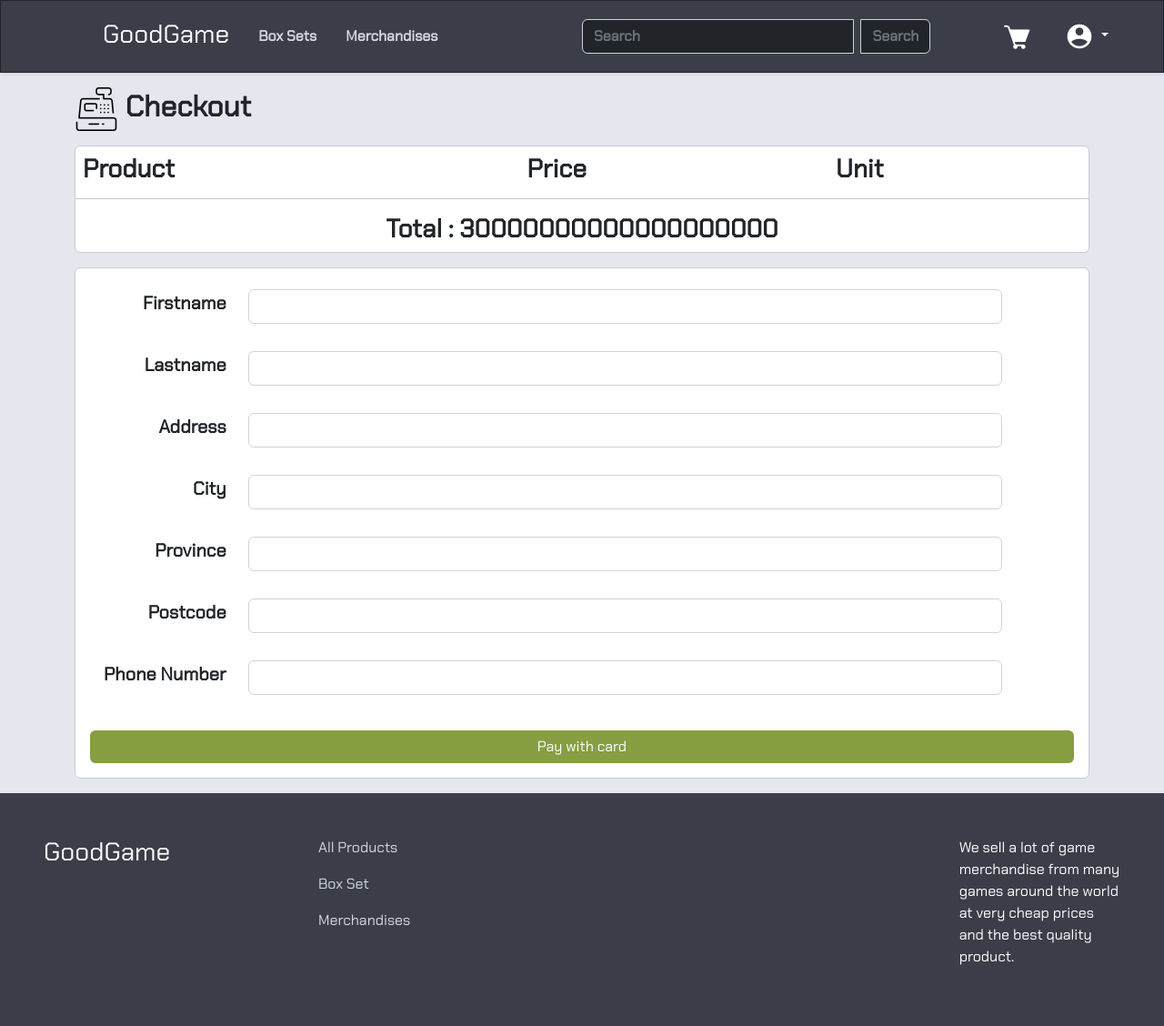
After one commit to SSProgamer/Good-Game-Merchandise, a PHP site: page /checkout.php in a window 1280 px wide. The commit adds this page. Shown: the whole page at 91% size. Run offline with PHP 8.4, Linux system fonts and the light colour scheme; the visitor is signed in with stand-in values (Sample User, id 1); data comes from the database, SQL or seed files in the repository; lists and menus that the app fills with data are empty.

Commit message:
Update Many Thing
- Create a Checkout Page
- Cursor Change on Hover

```diff
--- /dev/null
+++ b/checkout.php
@@ -0,0 +1,150 @@
+<?php
+// session_start();
+include "navbar.php";
+
+if (!isset($_SESSION['email'])) {
+    header("location: login.php");
+}
+// array_push($_SESSION['cart'], array("User" => "Customer"));
+// print_r($_SESSION['cart']);
+?>
+
+<html lang="en">
+
+<head>
+    <meta charset="UTF-8">
+    <meta http-equiv="X-UA-Compatible" content="IE=edge">
+    <meta name="viewport" content="width=device-width, initial-scale=1.0">
+    <title>Good Game Merchandise</title>
+    <link href="stylescheckout.css" rel="stylesheet">
+    <link rel="stylesheet" href="stylesnavfoot.css">
+    <link rel="preconnect" href="https://fonts.googleapis.com">
+    <link rel="preconnect" href="https://fonts.gstatic.com" crossorigin>
+    <link href="https://fonts.googleapis.com/css2?family=Chakra+Petch&display=swap" rel="stylesheet">
+</head>
+
+<body>
+    <div class="container-fluid main-container">
+        <div class="container">
+            <h2 class="mt-3 mb-3 fw-bold"><img src="image/webelement/cashier.png" alt=""> Checkout</h2>
+            <div class="card cart-card">
+                <table class="table cart-table">
+                    <thead>
+                        <tr>
+                            <th>
+                                <h3 class="fw-bold">Product</h3>
+                            </th>
+                            <th>
+                                <h3 class="fw-bold">Price</h3>
+                            </th>
+                            <th>
+                                <h3 class="fw-bold">Unit</h3>
+                            </th>
+                        </tr>
+                    </thead>
+                    <tbody>
+                        <?php
+                        foreach ($_SESSION['cart'] as $user => $cart) {
+                            if ($cart["User"] == $_SESSION["email"]) {
+                                echo '<tr>
+                                        <td><h5>' . $cart['Proname'] . '</h5></td>
+                                        <td><h5>' . $cart['Price'] . '</h5></td>
+                                        <td><h5>' . $cart['Amount'] . '</h5></td>
+                                    </tr>';
+                            }
+                        }
+                        ?>
+                    </tbody>
+                </table>
+                <h3 class="text-center fw-bold">Total : 30000000000000000000</h3>
+            </div>
+            <div class="card cart-card mt-3 mb-3">
+                <form action="">
+                    <div class="row align-items-center mb-3 mt-3">
+                        <div class="col-2">
+                            <h5 class="fw-bold text-end"><label for="infofname" class="col-form-label">Firstname</label></h5>
+                        </div>
+                        <div class="col-9">
+                            <input type="text" id="infofname" name="fname" class="form-control" value="">
+                        </div>
+                    </div>
+                    <div class="row align-items-center mb-3">
+                        <div class="col-2">
+                            <h5 class="fw-bold text-end"><label for="infolname" class="col-form-label">Lastname</label></h5>
+                        </div>
+                        <div class="col-9">
+                            <input type="text" id="infolname" name="lname" class="form-control" value="">
+                        </div>
+                    </div>
+                    <div class="row align-items-center mb-3">
+                        <div class="col-2">
+                            <h5 class="fw-bold text-end"><label for="infoaddress" class="col-form-label">Address</label></h5>
+                        </div>
+                        <div class="col-9">
+                            <input type="text" id="infoaddress" name="address" class="form-control" value="">
+                        </div>
+                    </div>
+                    <div class="row align-items-center mb-3">
+                        <div class="col-2">
+                            <h5 class="fw-bold text-end"><label for="infocity" class="col-form-label">City</label></h5>
+                        </div>
+                        <div class="col-9">
+                            <input type="text" id="infocity" name="city" class="form-control" value="">
+                        </div>
+                    </div>
+                    <div class="row align-items-center mb-3">
+                        <div class="col-2">
+                            <h5 class="fw-bold text-end"><label for="infoprovince" class="col-form-label">Province</label></h5>
+                        </div>
+                        <div class="col-9">
+                            <input type="text" id="infoprovince" name="province" class="form-control" value="">
+                        </div>
+                    </div>
+                    <div class="row align-items-center mb-3">
+                        <div class="col-2">
+                            <h5 class="fw-bold text-end"><label for="infopostcode" class="col-form-label">Postcode</label></h5>
+                        </div>
+                        <div class="col-9">
+                            <input type="text" id="infopostcode" name="postcode" class="form-control" value="">
+                        </div>
+                    </div>
+                    <div class="row align-items-center">
+                        <div class="col-2">
+                            <h5 class="fw-bold text-end"><label for="infophone" class="col-form-label">Phone Number</label></h5>
+                        </div>
+                        <div class="col-9">
+                            <input type="text" id="infophone" name="phone" class="form-control" value="">
+                        </div>
+                    </div>
+                </form>
+
+                <a href="#" name="order" class="btn btn-success m-3 pay-button">Pay with card</a>
+                <!-- <form action="<?php //htmlspecialchars($_SERVER["PHP_SELF"]);
+                                    ?>" method="post">
+                    <button type="submit" name="order" class="btn btn-success m-3 pay-button">Pay with card</button>
+                </form> -->
+            </div>
+        </div>
+    </div>
+
+    <!-- footer -->
+    <footer class="main-navbar">
+        <div class="container-fluid p-5">
+            <div class="row">
+                <div class="col-3">
+                    <h3><a class="nav-link text-white" href="index.php">GoodGame</a></h3>
+                </div>
+                <div class="col-7">
+                    <a class="nav-link web-text-color pb-3" href="filter.php?filter_type=None">All Products</a>
+                    <a class="nav-link web-text-color pb-3" href="filter.php?filter_type=Box Set">Box Set</a>
+                    <a class="nav-link web-text-color pb-3" href="filter.php?filter_type=Merchandise">Merchandises</a>
+                </div>
+                <div class="col-2">
+                    <p class="text-white">We sell a lot of game merchandise from many games around the world at very cheap prices and the best quality product.</p>
+                </div>
+            </div>
+        </div>
+    </footer>
+</body>
+
+</html>
--- a/navbar.php
+++ b/navbar.php
@@ -39,7 +39,7 @@ if (isset($_POST['logout'])) {
     <meta charset="UTF-8">
     <meta http-equiv="X-UA-Compatible" content="IE=edge">
     <meta name="viewport" content="width=device-width, initial-scale=1.0">
-    <title>Navbar</title>
+    <!-- <title>Navbar</title> -->
     <link href="stylesnavfoot.css" rel="stylesheet">
     <link href="https://cdn.jsdelivr.net/npm/bootstrap@5.2.2/dist/css/bootstrap.min.css" rel="stylesheet" integrity="sha384-Zenh87qX5JnK2Jl0vWa8Ck2rdkQ2Bzep5IDxbcnCeuOxjzrPF/et3URy9Bv1WTRi" crossorigin="anonymous">
     <script src="https://cdn.jsdelivr.net/npm/bootstrap@5.2.2/dist/js/bootstrap.bundle.min.js" integrity="sha384-OERcA2EqjJCMA+/3y+gxIOqMEjwtxJY7qPCqsdltbNJuaOe923+mo//f6V8Qbsw3" crossorigin="anonymous"></script>
--- /dev/null
+++ b/stylescheckout.css
@@ -0,0 +1,31 @@
+body {
+    font-family: 'Chakra Petch', sans-serif !important;
+}
+
+.main-container {
+    background-color: rgb(228, 231, 237);
+    display: flex;
+    min-height: 70%;
+}
+
+.cart-card {
+    border-color: rgb(199, 203, 212);
+}
+
+.cart-table {
+    border-color: rgb(199, 203, 212);
+}
+
+.pay-button {
+    background-color: rgb(135, 158, 66);
+    border: transparent;
+}
+
+.pay-button:hover {
+    background-color: rgb(104, 122, 51);
+    border: transparent;
+}
+
+.pay-button:active {
+    background-color: rgb(74, 86, 36) !important;
+}
--- a/stylesfilter.css
+++ b/stylesfilter.css
@@ -76,3 +76,7 @@ body {
     background-color: rgb(221, 221, 221) !important;
     color: rgb(34, 34, 34) !important;
 }
+
+.merchandises-card {
+    cursor: pointer;
+}
--- a/stylesmerchandise.css
+++ b/stylesmerchandise.css
@@ -397,6 +397,10 @@ body {
     color: rgb(161, 167, 178);
 }
 
+.merchandises-card {
+    cursor: pointer;
+}
+
 /*
 @media (max-width: 767px) {
     .carousel-inner .carousel-item > div {
```
Also changed, not shown: cart.php (+4 -50 lines), image/webelement/cashier.png (added), image/webelement/xicon.png (deleted), stylescart.css (renamed from stylescard.css).
